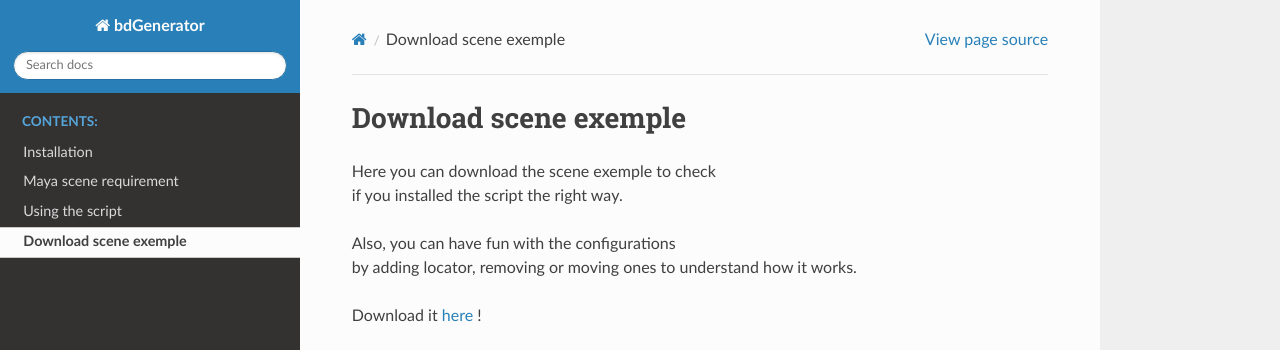
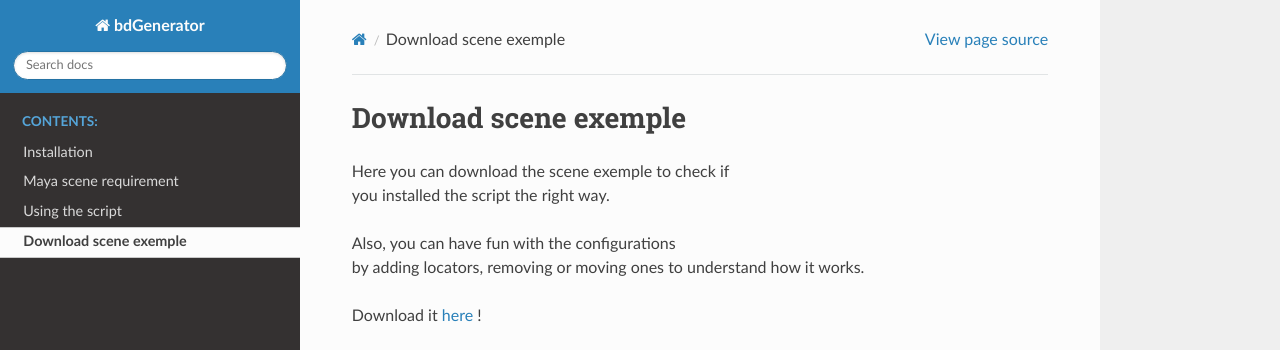
Before and after one commit to benjamin-danneville/bdGenerator, a Sphinx documentation site: the page built from docs/pages/download_scene_exemple.rst, in a window 1280 px wide. Shown: the top 350 px of the page. Built offline with Sphinx 7.4.7 and the Read the Docs theme 2.0.0, drawn with Linux system fonts in a browser that asks for light colours.

Commit message:
modified download_scene_exemple.rst for better sentences

```diff
--- a/docs/pages/download_scene_exemple.rst
+++ b/docs/pages/download_scene_exemple.rst
@@ -4,11 +4,11 @@ Download scene exemple
 
 
 
-| Here you can download the scene exemple to check
-| if you installed the script the right way.
+| Here you can download the scene exemple to check if
+| you installed the script the right way.
 |
 | Also, you can have fun with the configurations
-| by adding locator, removing or moving ones to understand how it works.
+| by adding locators, removing or moving ones to understand how it works.
 |
 | Download it `here`_ !
 
```
